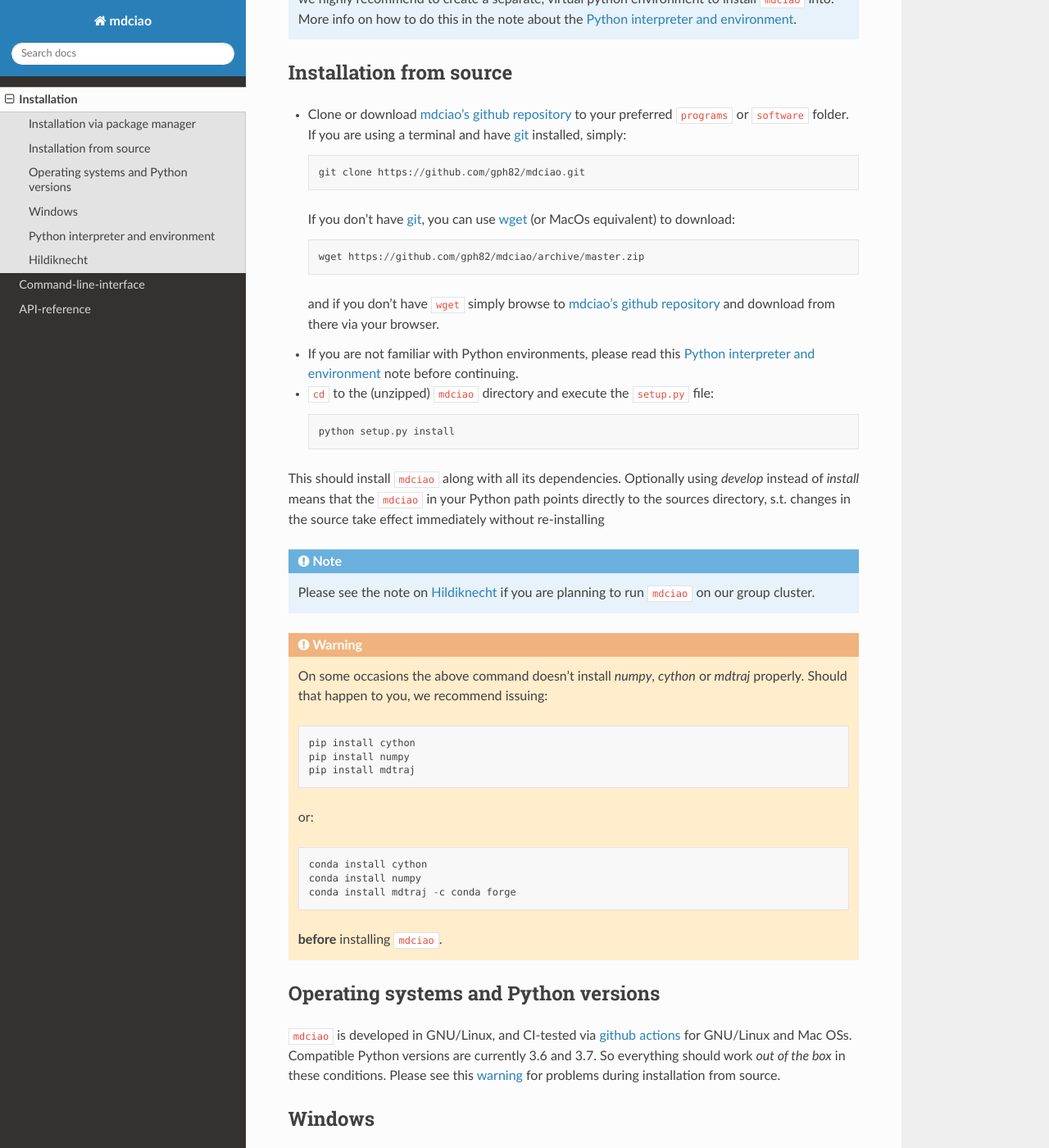
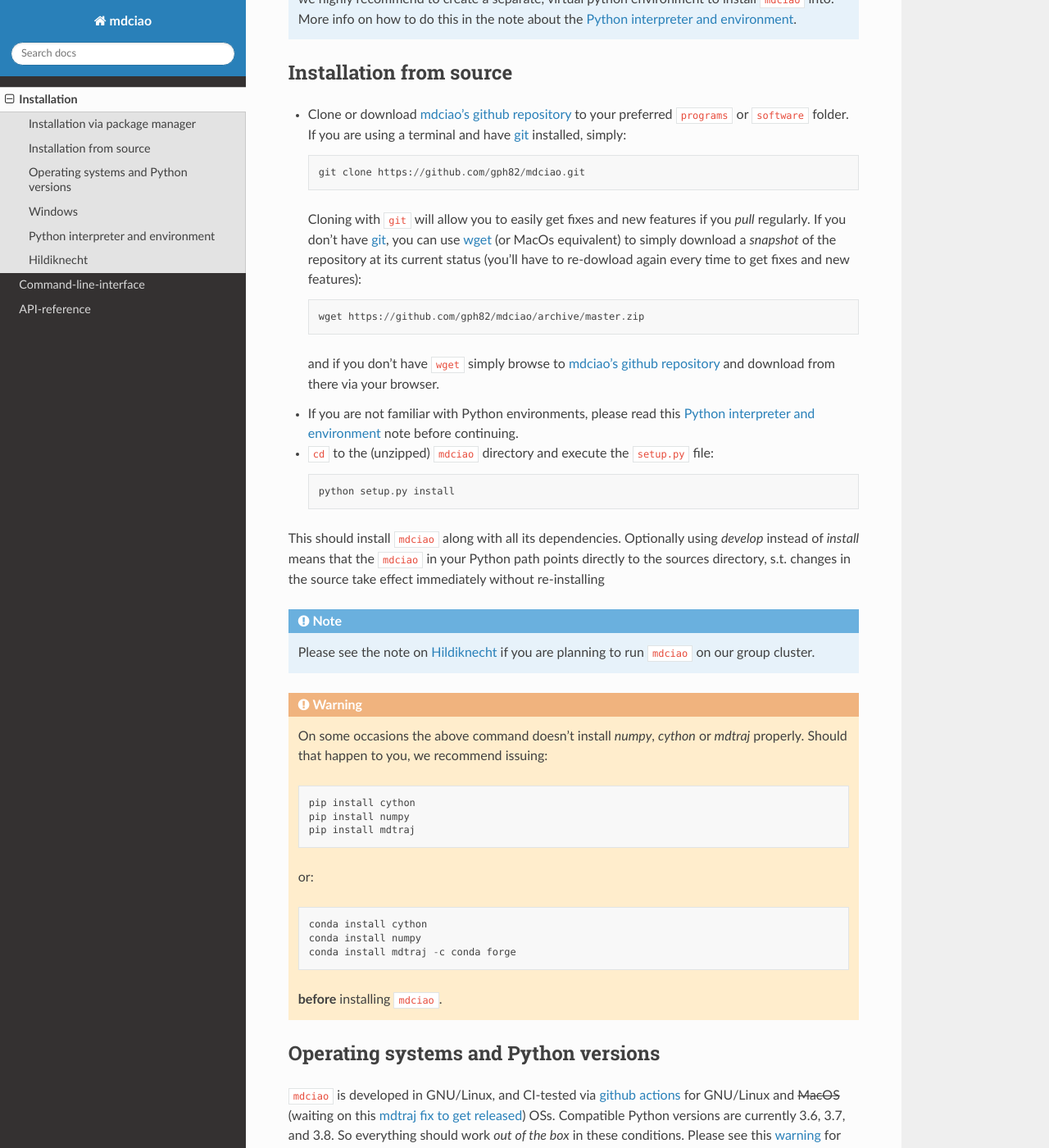
Before and after one commit to gph82/mdciao, a Sphinx documentation site: the page built from doc/installation.rst, in a window 1280 px wide and 1400 px high, scrolled down 700 px. Shown: the whole window at 82% size. Built offline with Sphinx 7.4.7 and the Read the Docs theme 2.0.0, drawn with Linux system fonts in a browser that asks for light colours; pages that are not in the unit, such as notebooks, are missing from menus.

```diff
--- a/doc/index.rst
+++ b/doc/index.rst
@@ -6,7 +6,7 @@
 mdciao: Analysis of Molecular Dynamics Simulations Using Residue Neighborhoods
 ==============================================================================
 
-|Python Package| |Coverage|
+|Python Package| |Coverage| |License|
 
 .. figure:: imgs/banner.png
    :scale: 33%
@@ -61,6 +61,9 @@ and calculates the  time-traces of residue-residue distances, and from there, **
    https://codecov.io/gh/gph82/mdciao/branch/master/graph/badge.svg
    :target: https://codecov.io/gh/gph82/mdciao
 
+.. |License| image::
+    https://img.shields.io/github/license/gph82/mdciao
+
 .. there's this issue about the self-referencing TOC that I cannot solve
 .. https://github.com/sphinx-doc/sphinx/issues/4602
 
--- a/doc/installation.rst
+++ b/doc/installation.rst
@@ -36,7 +36,8 @@ Installation from source
 
    git clone https://github.com/gph82/mdciao.git
 
-  If you don't have `git <https://git-scm.com/downloads>`_, you can use `wget <https://www.gnu.org/software/wget/>`_ (or MacOs equivalent) to download::
+
+  Cloning with ``git`` will allow you to easily get fixes and new features if you *pull* regularly. If you don't have `git <https://git-scm.com/downloads>`_, you can use `wget <https://www.gnu.org/software/wget/>`_ (or MacOs equivalent) to simply download a *snapshot* of the repository at its current status (you'll have to re-dowload again every time to get fixes and new features)::
 
    wget https://github.com/gph82/mdciao/archive/master.zip
 
@@ -72,7 +73,7 @@ This should install ``mdciao`` along with all its dependencies. Optionally using
 
 Operating systems and Python versions
 -------------------------------------
-``mdciao`` is developed in GNU/Linux, and CI-tested via `github actions <https://github.com/gph82/mdciao/actions?query=workflow%3A%22Python+package%22>`_ for GNU/Linux and Mac OSs. Compatible Python versions are currently 3.6 and 3.7. So everything should work *out of the box* in these conditions. Please see this warning_ for problems during installation from source.
+``mdciao`` is developed in GNU/Linux, and CI-tested via `github actions <https://github.com/gph82/mdciao/actions?query=workflow%3A%22Python+package%22>`_ for GNU/Linux and |ss| MacOS |se| (waiting on this `mdtraj fix to get released <https://github.com/mdtraj/mdtraj/issues/1594>`_) OSs. Compatible Python versions are currently 3.6, 3.7, and 3.8. So everything should work *out of the box* in these conditions. Please see this warning_ for problems during installation from source.
 
 
 Windows
```
Also changed, not shown: README.rst (+4 -4 lines).
